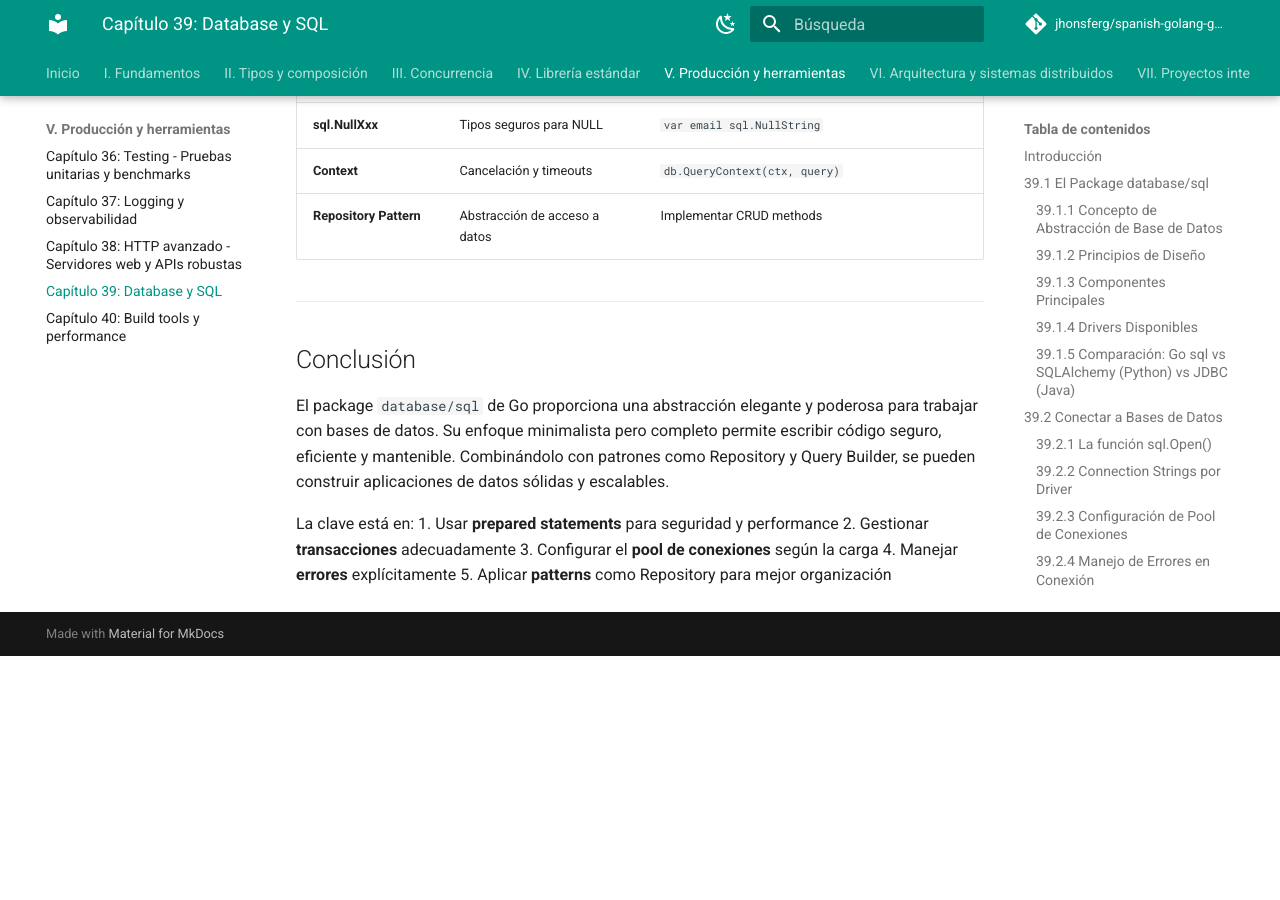
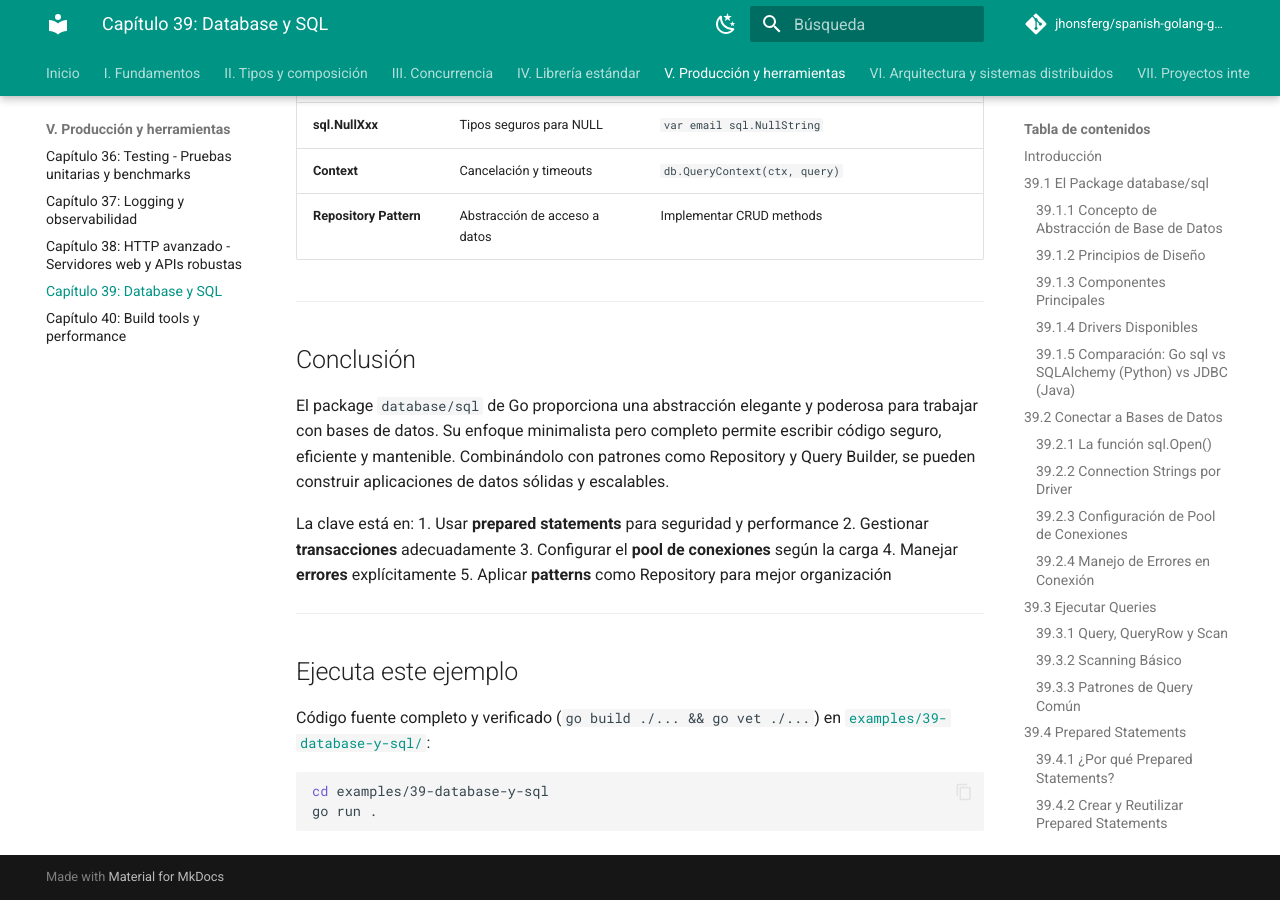
Before and after one commit to jhonsferg/spanish-golang-guide, an MkDocs documentation site: the page built from docs/05-produccion-y-herramientas/39-database-y-sql.md, in a window 1280 px wide and 900 px high, scrolled down 47739 px. Built offline with MkDocs 1.6.1 and Material for MkDocs 9.7.7, drawn with Linux system fonts in a browser that asks for light colours; comment, search, counter and statistics services are not loaded; before the commit the page ends 48395 px from its top, so only the background shows below that.

Commit message:
docs: enlazar ejemplo ejecutable en el capítulo 39

````diff
--- a/docs/05-produccion-y-herramientas/39-database-y-sql.md
+++ b/docs/05-produccion-y-herramientas/39-database-y-sql.md
@@ -2456,3 +2456,16 @@
 3. Configurar el **pool de conexiones** según la carga
 4. Manejar **errores** explícitamente
 5. Aplicar **patterns** como Repository para mejor organización
+
+
+---
+
+## Ejecuta este ejemplo
+
+Código fuente completo y verificado (`go build ./... && go vet ./...`) en
+[`examples/39-database-y-sql/`](https://github.com/jhonsferg/spanish-golang-guide/tree/main/examples/39-database-y-sql):
+
+```bash
+cd examples/39-database-y-sql
+go run .
+```
````
